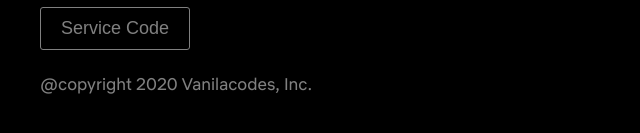
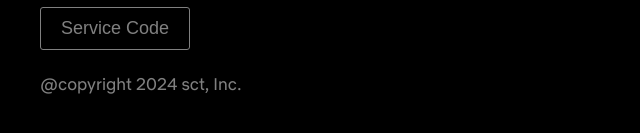
Before and after one commit to nazmifirdaus/SCT, a plain HTML site: page user_dashboard/search.html in a window 1280 px wide. Shown: the part 425-558 px from the top of the page, 0-640 px from the left. Drawn offline with Linux system fonts and the light colour scheme.

Commit message:
search.html

```diff
--- a/user_dashboard/search.html
+++ b/user_dashboard/search.html
@@ -172,7 +172,7 @@
                     </div>
                 </div>
                 <button class="button service">Service Code</button>
-                <p class="copyright">@copyright 2020 Vanilacodes, Inc.</p>
+                <p class="copyright">@copyright 2024 sct, Inc.</p>
             </div>
 
 
```
